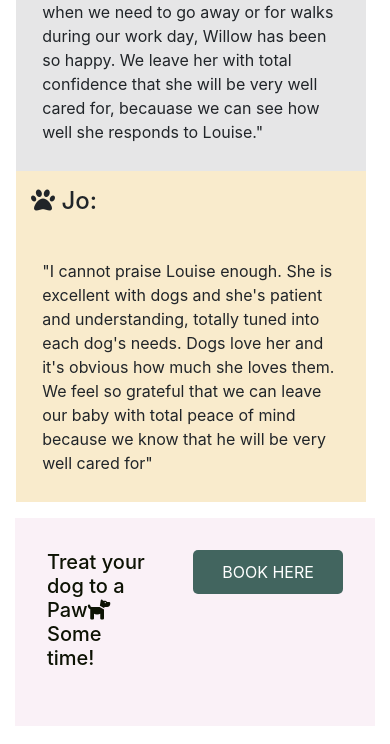
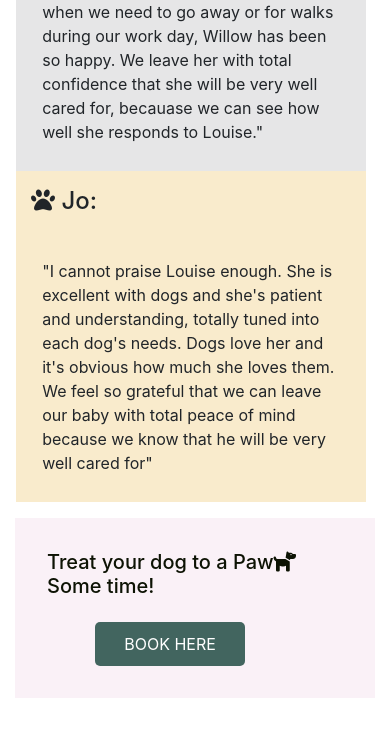
Before and after one commit to maxnyla/Pawsome, a plain HTML site: page gallery.html in a window 390 px wide. Shown: the part 1555-2299 px from the top of the page. Drawn offline with nearby package versions, Linux system fonts and the light colour scheme.

Commit message:
changed booking link column width

```diff
--- a/gallery.html
+++ b/gallery.html
@@ -209,11 +209,11 @@
             </div>
          </div>
         <div class="row mb-5 no-gutters booking-link-row">
-            <div class="col booking-link-text mb-3">
+            <div class="col-md-6 booking-link-text mb-3">
                 <h5> Treat your dog to a Paw<i class="fas fa-dog" ></i>Some time!
                 </h5>
             </div>
-            <div class="col booking-link">
+            <div class="col-md-6 booking-link">
                 <button class="booking-link-button ml-5"><a class="booking-link" href="booking.html">Book here</a></button>
             </div>
         </div>
```
